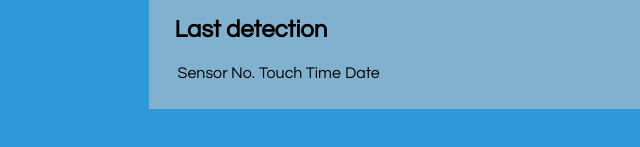
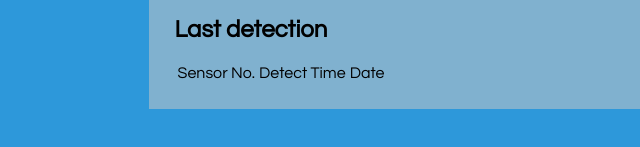
Before and after one commit to ibrahimnsu15/teamAbacus_cse299, a website: page home.html in a window 1280 px wide. Shown: the part 213-360 px from the top of the page, 107-747 px from the left. Drawn offline with Linux system fonts and the light colour scheme; files that its build step writes are made by us from their sources; no server answers.

Commit message:
edit home

```diff
--- a/home.html
+++ b/home.html
@@ -28,7 +28,7 @@
                     <thead>
                       <tr>
                         <td>Sensor No.</th>
-                        <td>Touch Time</th>
+                        <td>Detect Time</th>
                         <td>Date</th>
                       </tr>
                     </thead>
@@ -46,7 +46,7 @@
                 <tr>
                   <td>Serial No.</th>
                   <td>Sensor No.</th>
-                  <td>Touch Time</th>
+                  <td>Detect Time</th>
                   <td>Date</th>
                 </tr>
               </thead>
```
